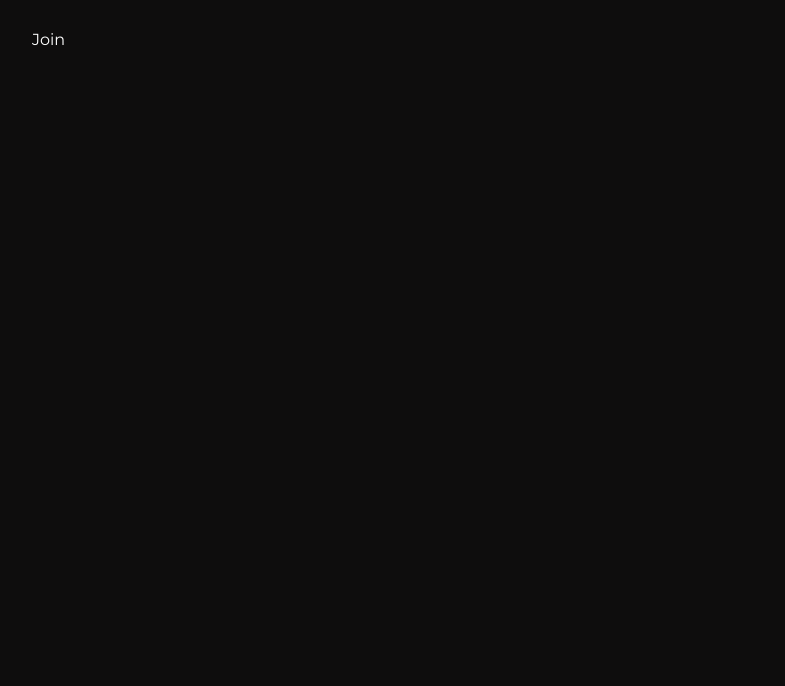
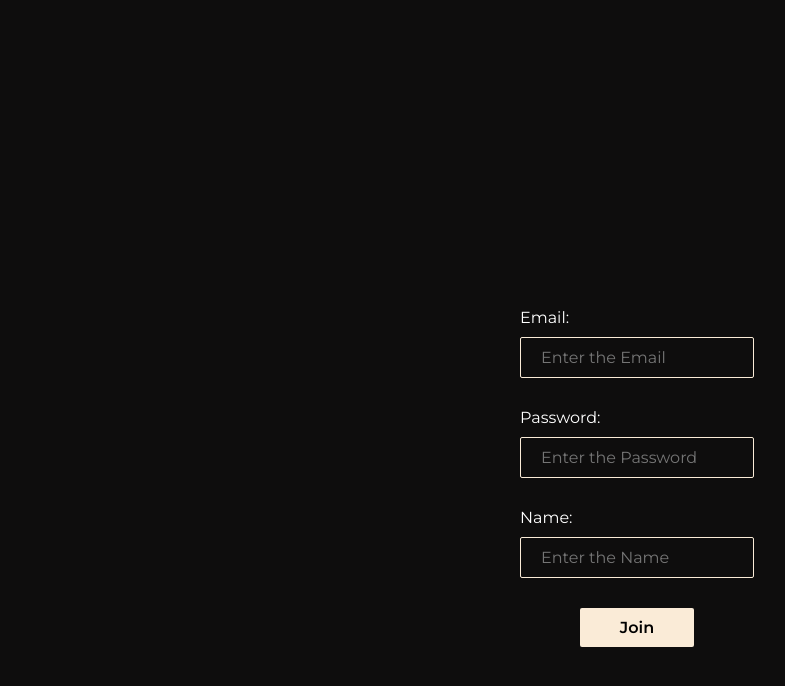
Before and after one commit to AntonBelousovWEB/Blog, a React (Create React App) app: page /join in a window 1280 px wide. Shown: the top 686 px of the page, without its empty margins (3-788 px from the left). Built offline with nearby package versions, Linux system fonts and the light colour scheme.

Commit message:
registration

```diff
--- a/src/Hooks/usePostActions.tsx
+++ b/src/Hooks/usePostActions.tsx
@@ -60,8 +60,9 @@ const usePostActions = () => {
 
   const createAccount = async (email: string, password: string, name: string) => {
     try {
-      await axios.post(`http://localhost:5000/auth/register`, { email, password, name });
+      const response = await axios.post(`http://localhost:5000/auth/register`, { email, password, name });
       setMessage(`Account successfully created.`);
+      login(response.data.token);
     } catch (error: any) {
       setMessage(`Failed to create Account. ${(error.response && error.response.data.message) || error.message}`);
       throw error;
@@ -73,7 +74,6 @@ const usePostActions = () => {
       const response = await axios.post(`http://localhost:5000/auth/login`, { email, password, name });
       setMessage(`Successfully Login.`);
       login(response.data.token)
-      console.log("hello");
     } catch (error: any) {
       setMessage(`Failed to login Account. ${(error.response && error.response.data.message) || error.message}`);
       throw error;
--- a/src/components/Auth/Join/index.tsx
+++ b/src/components/Auth/Join/index.tsx
@@ -1,9 +1,70 @@
-import React from "react";
+import React, { useContext, useState } from "react";
+import usePostActions from "../../../Hooks/usePostActions";
+import { AuthContext } from "../../../context/authContext";
+import { useNavigate } from "react-router-dom";
 
-export default function Join() {
+export default function Login() {
+    const { message, createAccount } = usePostActions();
+    const { user } = useContext(AuthContext);
+    const [email, setEmail] = useState('');
+    const [password, setPassword] = useState('');
+    const [name, setName] = useState('');
+    const navigate = useNavigate();
+
+    React.useEffect(() => {
+        if(user) {
+          navigate('/')
+        }
+    }, [user, navigate])
+
+    const handleAccount = async (event: React.FormEvent<HTMLFormElement>) => {
+        event.preventDefault();
+        try {
+            await createAccount(email,  password, name);
+            setTimeout(() => {
+                navigate('/')
+            }, 2000)
+        } catch (error) {
+          console.error('Error creating account:', error);
+        }
+    };
+
     return (
         <div className="container">
-            <h1>Join</h1>
+            <form className="auth_form" onSubmit={handleAccount}>
+                {message && <p>{message}</p>}
+                <div className="auth-form_input">
+                    <h1>Email:</h1>
+                    <input
+                        className="auth_input"
+                        placeholder="Enter the Email"
+                        type="email"
+                        value={email}
+                        onChange={(e) => setEmail(e.target.value)}
+                    />
+                </div>
+                <div className="auth-form_input">
+                    <h1>Password:</h1>
+                    <input
+                        className="auth_input"
+                        placeholder="Enter the Password"
+                        type="password"
+                        value={password}
+                        onChange={(e) => setPassword(e.target.value)}
+                    />
+                </div>
+                <div className="auth-form_input">
+                    <h1>Name:</h1>
+                    <input
+                        className="auth_input"
+                        placeholder="Enter the Name"
+                        type="text"
+                        value={name}
+                        onChange={(e) => setName(e.target.value)}
+                    />
+                </div>
+                <button type="submit" className="auth_button">Join</button>
+            </form>
         </div>
     )
 }
--- a/src/components/Blog/Header/Header.tsx
+++ b/src/components/Blog/Header/Header.tsx
@@ -7,8 +7,6 @@ const Header = () => {
   const [searchQuery, setSearchQuery] = useState('');
   const { user } = useContext(AuthContext)
   const navigate = useNavigate();
-
-  console.log(user);
 
   return (
     <header>
```
